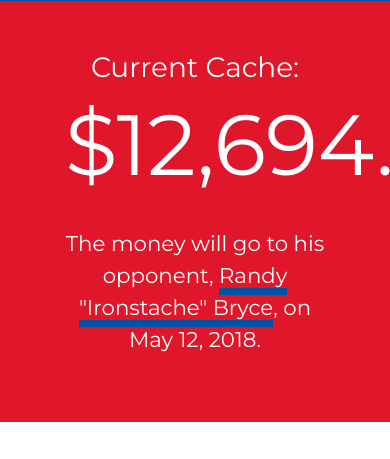
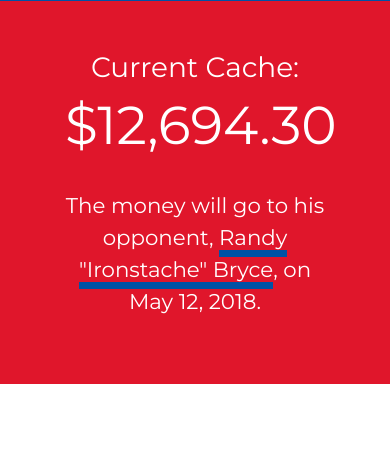
Before and after one commit to jeremybelcher/elephantgun, a PHP site: page /index.html in a window 390 px wide; the page is wider, and only the part inside the window is pictured. Shown: the part 3239-3698 px from the top of that part. Run offline with PHP 8.4, Linux system fonts and the light colour scheme; some libraries are stand-ins or nearby versions.

Commit message:
fixing mobile styles

```diff
--- a/styles.css
+++ b/styles.css
@@ -184,7 +184,6 @@ margin-top: -25px;
 
 
 .footer {
-  height: 200px;
   background-color: #333;
   color: #ccc;
   padding: 50px;
@@ -215,7 +214,10 @@ li {
   font-size: 2em;
 }
 
-
+.ammo h2 {
+font-size: 2.5em;
+margin-top: -25px;
+}
 
 .formwrapper {
   width: 100%;
```
